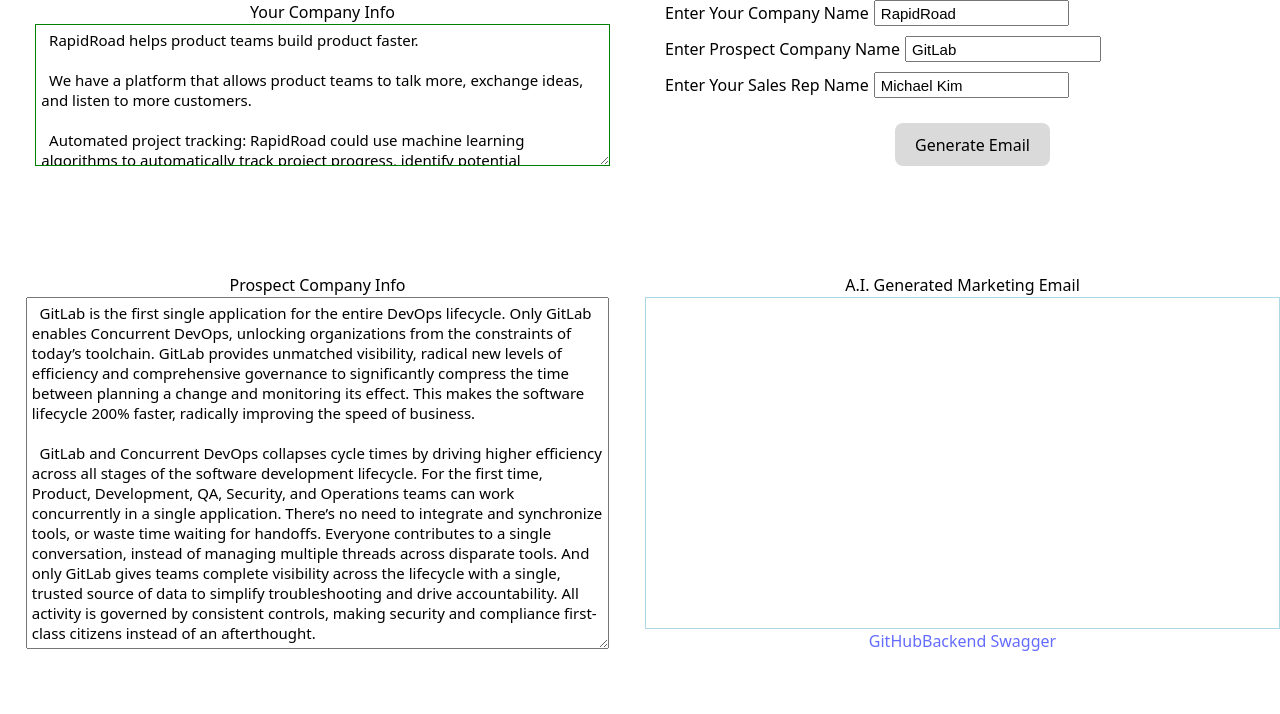
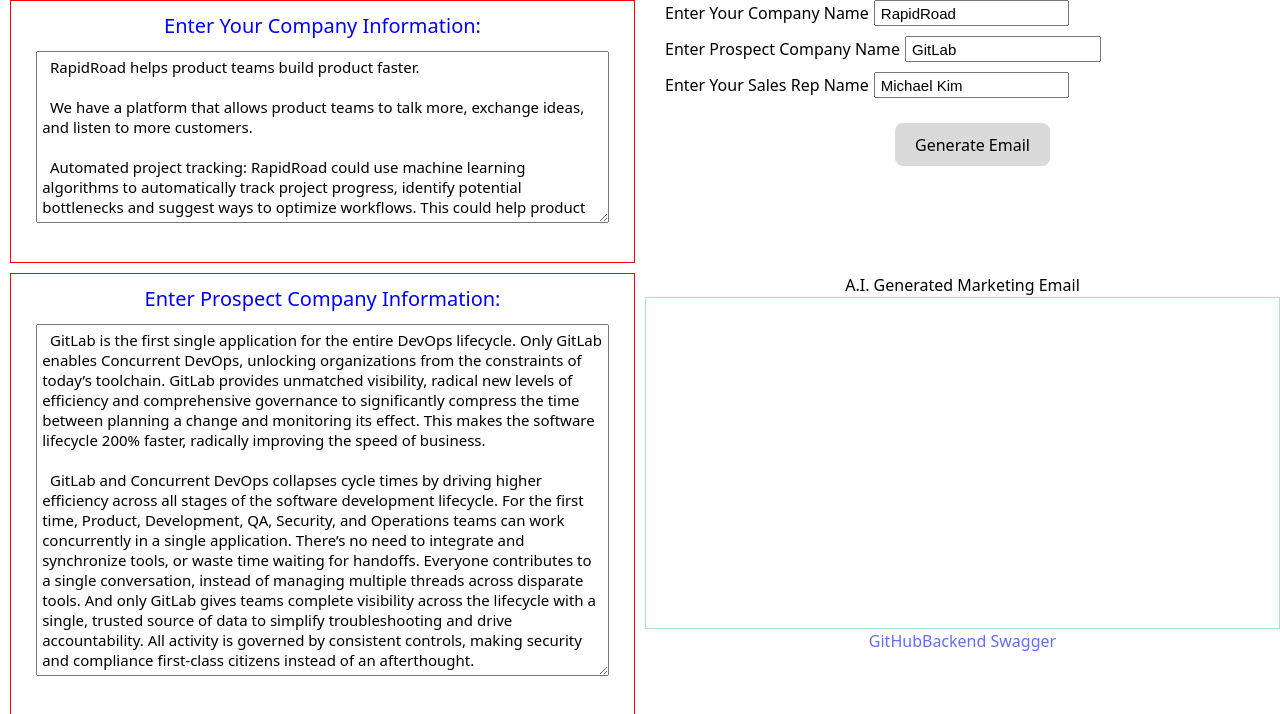
Before and after one commit to aahx/R2D2-frontend, a React (Vite) app: page / in a window 1280 px wide. Shown: the top 714 px of the page. Built offline with nearby package versions, Linux system fonts and the light colour scheme.

Commit message:
CSS for Company and Prospect

```diff
--- a/src/App.css
+++ b/src/App.css
@@ -4,7 +4,7 @@
   text-align: center;
 }
 
-body{
+body {
   margin: 0;
   padding: 0;
 }
@@ -14,67 +14,89 @@
   line-height: 1.1;
 }
 
+.green-label {
+  color: green;
+}
+
 .grid-container {
   display: grid;
-  grid-template-columns: 1fr 1fr; /* First column takes 1 part, second column takes 2 parts */
-  grid-template-rows: 1fr 2fr; /* Two equal-height rows */
-  gap: 10px; /* Adjust the gap size as needed */
-  height: 100vh; /* Makes the grid take up the full viewport height */
+  grid-template-columns: 1fr 1fr;
+  grid-template-rows: 1fr 2fr;
+  gap: 10px;
+  height: 100vh;
 }
 
-.container{
+.container {
   display: flex;
   flex-wrap: wrap;
   flex-direction: column;
   height: 100%;
 }
-.green-label{
-  color: green;
+
+.Company {
+  grid-column: 1 / 2;
+  grid-row: 1 / 2;
+  margin-left: 10px;
+  border: 1px solid red;
 }
-
-
-/* Define unique styles for each window */
-.Company {
-  grid-column: 1 / 2; /* First column */
-  grid-row: 1 / 2;    /* First row */
-  margin-left: 10px;
-  /* border: 1px solid red; */
+.Company label {
+  color: blue;
+  padding: 10px;
+  font-size: 20px;
+  font-weight: 500;
 }
-.company-textarea{
+.company-textarea {
   padding: 5px;
   min-width: 90%;
-  min-height: 130px;
+  max-width: 97vw;
+  min-height: 160px;
+  max-height: 80vh;
   font-size: 15px;
-  font-family: system-ui, -apple-system, BlinkMacSystemFont, 'Segoe UI', Roboto, Oxygen, Ubuntu, Cantarell, 'Open Sans', 'Helvetica Neue', sans-serif;
-  border: 1px solid green;
   white-space: pre-wrap;
+  font-family: inherit;
 }
 
 .Prospect {
-  grid-column: 1 / 2; /* First column */
-  grid-row: 2 / 3;    /* Second row */
+  grid-column: 1 / 2;
+  grid-row: 2 / 3;
+  margin-left: 10px;
+  border: 1px solid red;
 }
-.prospect-textarea{
+.Prospect label {
+  color: blue;
+  padding: 10px;
+  font-size: 20px;
+  font-weight: 500;
+}
+.prospect-textarea {
   padding: 5px;
   min-width: 90%;
+  max-width: 97vw;
   min-height: 340px;
+  max-height: 340px;
   font-size: 15px;
-  font-family: system-ui, -apple-system, BlinkMacSystemFont, 'Segoe UI', Roboto, Oxygen, Ubuntu, Cantarell, 'Open Sans', 'Helvetica Neue', sans-serif;
+  white-space: pre-wrap;
+  font-family: inherit;
 }
 
 .GenerateEmail {
-  grid-column: 2 / 3; /* Second column */
-  grid-row: 1 / 2;    /* First row */
+  grid-column: 2 / 3;
+  /* Second column */
+  grid-row: 1 / 2;
+  /* First row */
 }
-.GenerateEmail form{
+
+.GenerateEmail form {
   text-align: start;
   padding-left: 20px;
 }
-.GenerateEmail .instruction{
+
+.GenerateEmail .instruction {
   color: red;
   margin-bottom: 5px;
 }
-.GenerateEmail input{
+
+.GenerateEmail input {
   width: 30%;
   height: 20px;
   padding-left: 5px;
@@ -83,7 +105,8 @@
   color: black;
   font-size: 15px;
 }
-.button-container{
+
+.button-container {
   margin-top: 15px;
   display: flex;
   justify-content: center;
@@ -92,14 +115,18 @@
 
 .OutputEmail {
 
-  grid-column: 2 / 3; /* Second column */
-  grid-row: 2 / 3;    /* Second row */
+  grid-column: 2 / 3;
+  /* Second column */
+  grid-row: 2 / 3;
+  /* Second row */
 }
+
 .OutputEmail h2 {
   margin: 0;
   margin-bottom: 10px;
 }
-.email-container{
+
+.email-container {
   min-width: 550px;
   min-height: 330px;
   max-height: 330px;
@@ -108,7 +135,8 @@
   overflow: auto;
   border: 1px solid lightblue;
 }
-.email-content{
+
+.email-content {
   padding-right: 10px;
   padding-bottom: 50px;
   padding-left: 10px;
--- a/src/components/company/Company.jsx
+++ b/src/components/company/Company.jsx
@@ -18,7 +18,7 @@
         <section className="Company">
             <div className="container">
                 <label className={loading ? "green-label" : ""}>
-                    {loading ? "Updating Company Info" : "Your Company Info"}
+                    {loading ? "Updating Company Info" : "Enter Your Company Information:"}
                 </label>
                 <form>
                     <textarea
--- a/src/components/generateEmail/GenerateEmail.jsx
+++ b/src/components/generateEmail/GenerateEmail.jsx
@@ -72,7 +72,7 @@
             <div className="container">
                 <div className="instruction-container">
                     <span className="instruction">
-                        {companyName && prospectName && salesRep ? " " : "Please Fill in All Fields"}
+                        {companyName && prospectName && salesRep ? "" : "Please Fill in All Fields"}
                     </span>
                 </div>
 
--- a/src/components/prospect/Prospect.jsx
+++ b/src/components/prospect/Prospect.jsx
@@ -19,7 +19,7 @@
         <section className="Prospect">
             <div className="container">
                 <label className={loading ? "green-label" : ""}>
-                    {loading ? "Updating Prospect Info" : "Prospect Company Info"}
+                    {loading ? "Updating Prospect Info" : "Enter Prospect Company Information:"}
                 </label>
                 <form>
                     <textarea
```
